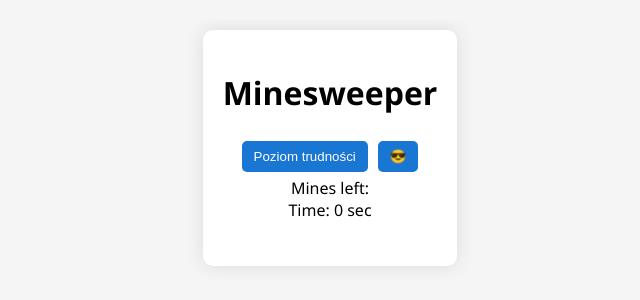
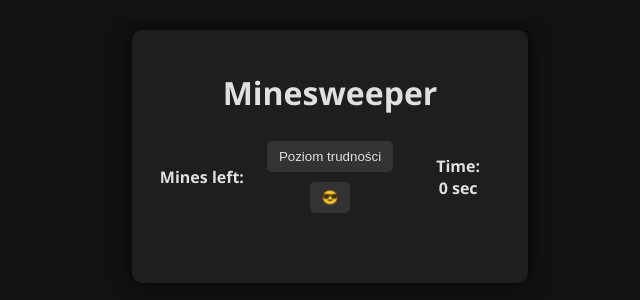
Before and after one commit to Adam-Sidor/Minesweeper, a React (Create React App) app in the folder frontend/minesweeper-frontend/: page / in a window 1280 px wide. Shown: the top 300 px of the page, without its empty margins (310-950 px from the left). Built offline with nearby package versions, Linux system fonts and the light colour scheme.

Commit message:
Nav bar and cells look

```diff
--- a/frontend/minesweeper-frontend/src/App.css
+++ b/frontend/minesweeper-frontend/src/App.css
@@ -1,6 +1,7 @@
 body {
   font-family: 'Segoe UI', sans-serif;
-  background-color: #f5f5f5;
+  background-color: #121212;
+  color: #e0e0e0;
   margin: 0;
   padding: 20px;
 }
@@ -15,10 +16,10 @@ body {
 .App {
   text-align: center;
   margin: 0 auto;
-  background: white;
+  background-color: #1e1e1e;
   padding: 20px;
   border-radius: 10px;
-  box-shadow: 0 0 20px rgba(0, 0, 0, 0.1);
+  box-shadow: 0 0 20px rgba(0, 0, 0, 0.8);
   display: inline-block;
   overflow-x: auto;
 }
@@ -63,7 +64,7 @@ body {
 .mine-count.mine-3 { color: red; }
 .mine-count.mine-4 { color: purple; }
 .mine-count.mine-5 { color: yellow; }
-.mine-count.mine-6 { color: orange; }
+.mine-count.mine-6 { color: #dd3e0e; }
 .mine-count.mine-7 { color: black; }
 .mine-count.mine-8 { color: gray; }
 
@@ -80,14 +81,14 @@ body {
   width: 30px;
   height: 30px;
   margin: 1px;
-  background-color: #999;
+  background-color: #3a3a3a;
   border: none;
   cursor: pointer;
   font-size: 16px;
   line-height: 30px;
   padding: 0;
   font-weight: bold;
-  border-radius: 4px;
+  border-radius: 2px;
   transition: background 0.2s ease;
 }
 
@@ -96,7 +97,55 @@ body {
 }
 
 .cell-revealed {
-  background-color: #ddd !important;
+  background-color: #aaa !important;
+}
+
+.cell-revealed.has-mine {
+  background: radial-gradient(circle, #f8d409 0%, #e79416 50%, #940101 100%);
+  color: white;
+  animation: shake 0.4s;
+  box-shadow: 0 0 10px #ff0000;
+}
+
+@keyframes shake {
+  0% { transform: translate(1px, 1px) rotate(0deg); }
+  20% { transform: translate(-2px, 0px) rotate(-1deg); }
+  40% { transform: translate(1px, -1px) rotate(1deg); }
+  60% { transform: translate(-1px, 2px) rotate(0deg); }
+  80% { transform: translate(1px, 1px) rotate(1deg); }
+  100% { transform: translate(0px, 0px) rotate(0deg); }
+}
+
+.cell-revealed.mine-1 {
+  background: radial-gradient(circle, #a0b4ff 0%, #aaa 100%);
+}
+
+.cell-revealed.mine-2 {
+  background: radial-gradient(circle, #a0ffaf 0%, #aaa 100%);
+}
+
+.cell-revealed.mine-3 {
+  background: radial-gradient(circle, #ffa0a0 0%, #aaa 100%);
+}
+
+.cell-revealed.mine-4 {
+  background: radial-gradient(circle, #dab0ff 0%, #aaa 100%);
+}
+
+.cell-revealed.mine-5 {
+  background: radial-gradient(circle, #fff5a0 0%, #aaa 100%);
+}
+
+.cell-revealed.mine-6 {
+  background: radial-gradient(circle, #ffbb7c 0%, #aaa 100%);
+}
+
+.cell-revealed.mine-7 {
+  background: radial-gradient(circle, #d0d0d0 0%, #aaa 100%);
+}
+
+.cell-revealed.mine-8 {
+  background: radial-gradient(circle, #c0c0c0 0%, #aaa 100%);
 }
 
 .cell-flagged {
@@ -107,7 +156,7 @@ body {
   margin-top: 20px;
   font-size: 20px;
   font-weight: bold;
-  color: #333;
+  color: #ffffff;
 }
 
 button {
@@ -115,17 +164,17 @@ button {
   margin: 5px;
   border: none;
   border-radius: 5px;
-  background-color: #1976d2;
-  color: white;
+  background-color: #333;
+  color: #e0e0e0;
   cursor: pointer;
 }
 
 button:hover {
-  background-color: #1565c0;
+  background-color: #444;
 }
 
 .difficultyButton {
-  background-color: #555;
+  background-color: #3a3a3a;
 }
 
 .difficultyButton:hover {
@@ -137,9 +186,11 @@ button:hover {
 }
 
 .custom-difficulty-form input {
-  margin: 5px;
-  padding: 5px;
-  width: 60px;
+  background-color: #222;
+  color: #ddd;
+  border: 1px solid #555;
+  margin-bottom: 6px;
+  padding: 4px;
 }
 
 .custom-difficulty-form button {
@@ -147,7 +198,42 @@ button:hover {
 }
 
 .error-message {
-  color: red;
+  color: #ff6b6b;
   font-weight: bold;
   margin-bottom: 10px;
 }
+
+.top-bar {
+  display: flex;
+  justify-content: space-between;
+  align-items: center;
+  margin-bottom: 20px;
+  flex-wrap: wrap;
+  gap: 10px;
+}
+
+.nav-left,
+.nav-right {
+  font-weight: bold;
+  min-width: 100px;
+  text-align: center;
+}
+
+.nav-center {
+  display: flex;
+  flex-direction: column;
+  align-items: center;
+  flex-grow: 1;
+}
+
+.difficulty-menu {
+  margin-top: 10px;
+  display: flex;
+  flex-direction: column;
+  gap: 5px;
+}
+
+.restart-button {
+  margin-top: 10px;
+  font-size: 20px;
+}
--- a/frontend/minesweeper-frontend/src/App.tsx
+++ b/frontend/minesweeper-frontend/src/App.tsx
@@ -124,7 +124,13 @@ function App() {
     <div className='app-wrapper'>
       <div className="App">
         <h1>Minesweeper</h1>
-        <button onClick={() => setShowDifficultyMenu(true)}>Poziom trudności</button>
+        <nav className='top-bar'>
+          <div className='nav-left'>
+            Mines left: <br />
+            {remainingMines}
+          </div>
+          <div className='nav-center'>
+            <button onClick={() => setShowDifficultyMenu(!showDifficultyMenu)}>Poziom trudności</button>
             {showDifficultyMenu &&
               <div>
                 <button className='difficultyButton' onClick={() => setDifficulty(9, 9, 10)}>Łatwy</button>
@@ -148,8 +154,12 @@ function App() {
               {gameStatus === 'IN_PROGRESS' ? '😄' :
                 gameStatus === 'LOST' ? '💣' : '😎'}
             </button>
-        <div>Mines left: {remainingMines}</div>
-        <div>Time: {time} sec</div>
+          </div>
+          <div className='nav-right'>
+            Time: <br />
+            {time} sec
+          </div>
+        </nav>
         <div className='board-container'>
           {board.map((row, r) => (
             <div key={r} className='board-row'>
@@ -162,7 +172,7 @@ function App() {
                     flagCell(r, c);
                   }}
                   disabled={gameStatus !== 'IN_PROGRESS'}
-                  className={`cell-button ${cell.state === 'REVEALED' ? 'cell-revealed' : ''}`}
+                  className={`cell-button ${cell.state === 'REVEALED' ? 'cell-revealed' : ''} ${cell.state === 'REVEALED' && cell.hasMine ? 'has-mine' : ''} ${cell.state === 'REVEALED' && cell.adjacentMines ? `mine-${cell.adjacentMines}` : ''}`}
                 >
                   {cell.hasMine && gameStatus === 'LOST' ? '💣' :
                     cell.state === 'REVEALED' && cell.adjacentMines > 0 ? (
```
Lines whose indentation alone changed are shown as unchanged.
